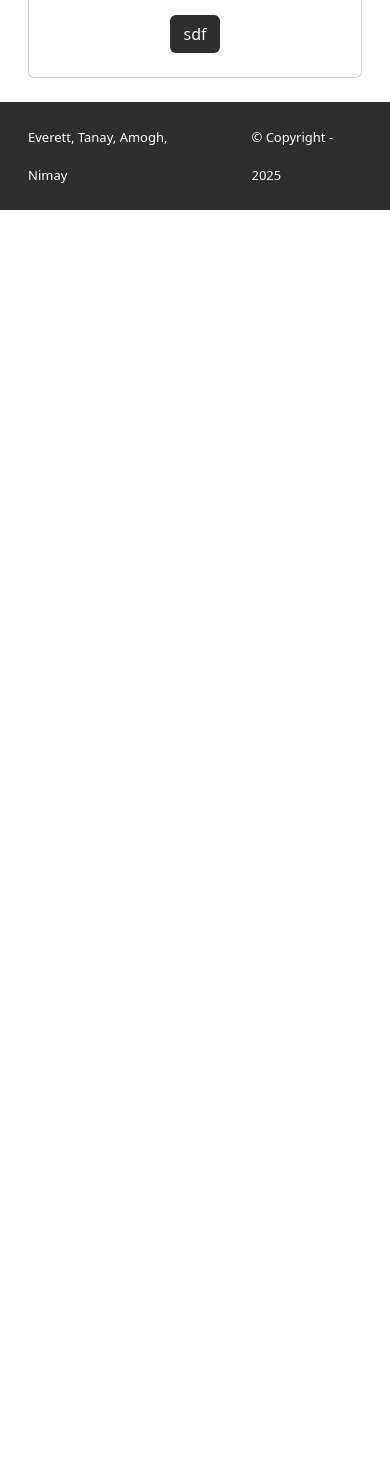
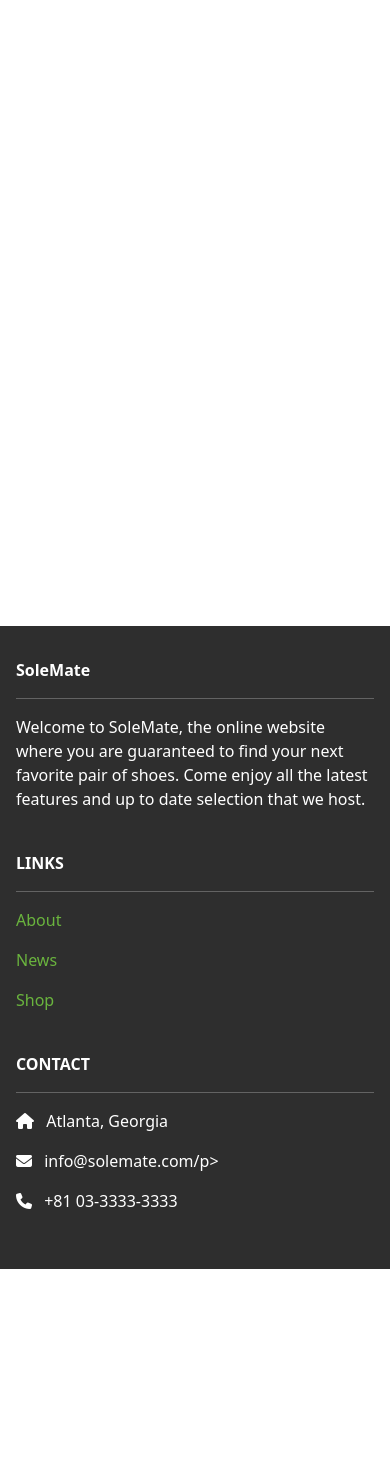
Before and after one commit to epollard9/SoleMate, a Django app: page /shop/ in a window 390 px wide. Shown: the part 1759-3229 px from the top of the page. Before the commit the page ends 1969 px from the top, so only its background shows below. Run offline with Django 5.2, Linux system fonts and the light colour scheme; data comes from the database, SQL or seed files in the repository; both versions use the stored data as it was after the commit; some libraries are stand-ins or nearby versions.

Commit message:
Started revamping UI

```diff
--- a/SoleMate/static/css/style.css
+++ b/SoleMate/static/css/style.css
@@ -1,6 +1,5 @@
 .bg-index{
-    background: url("/static/img/background.jpg") no-repeat
-    fixed;
+  color: #FFFEF6;
   background-size: 100% auto;
 }
 .navbar a.nav-link {
@@ -10,10 +9,11 @@
   background-color: #2E2E2E !important;
 }
 .ms-footer {
-  background-color: #202020;
+  margin-top: auto;
+  background-color: #FFFEF6;
 }
 .ms-footer p {
-  color: #7F7F7F;
+  color: #FFFEF6;
   font-size: 13px;
 }
 .ms-footer a:hover {
@@ -21,6 +21,7 @@
   text-decoration: none;
 }
 .ms-footer-bottom span{
+  color: #FFFEF6;
   font-size: 13px;
   line-height: 38px;
 }
@@ -41,3 +42,23 @@
   width: fit-content;
   max-height: 400px;
 }
+
+.flex-wrapper {
+  min-height: 100vh !important;
+  flex-direction: column;
+  justify-content: flex-start;
+}
+.body {
+  min-height: 100vh;
+  display: flex;
+  flex-direction: column;
+}
+
+.footer {
+  margin-top: auto;
+  height: 100vh !important;
+}
+
+.mainBody {
+  min-height: 100vh;
+}
--- a/SoleMate/templates/base.html
+++ b/SoleMate/templates/base.html
@@ -1,6 +1,7 @@
 <!DOCTYPE html>
 <html>
   {% load static %}
+  <div class = "flex-wrapper mainBody">
   <head>
     <title>{{ template_data.title }}</title>
     <link href="https://cdn.jsdelivr.net/npm/bootstrap@5.3.3/dist/css/bootstrap.min.css" rel="stylesheet" crossorigin="anonymous">
@@ -11,9 +12,9 @@
     <meta name="viewport" content="width=device-width, initial-scale=1" />
   </head>
 
-  <body>
+  <body class = "body">
     <!-- Header -->
-    <nav class="p-3 navbar navbar-dark bg-dark navbar-expand-lg">
+    <nav class="p-3 navbar navbar-dark bg-light navbar-expand-lg">
       <div class="container">
          <a class="navbar-brand" href="{% url 'home.index' %}">
           <img src="{% static 'img/logo.png' %}" alt="logo" height="40" />
@@ -24,20 +25,20 @@
         </button>
         <div class="collapse navbar-collapse" id="navbarNavAltMarkup">
           <div class="navbar-nav ms-auto navbar-ml">
-            <a class="nav-link" href="{% url 'home.about' %}">About</a>
-            <a class="nav-link" href="{% url 'home.news' %}">News</a>
-            <a class="nav-link" href="{% url 'shop.index' %}">Shop</a>
-            <a class="nav-link" href="{% url 'cart.view_cart' %}">Cart</a>
-            <div class="vr bg-white mx-2 d-none
+            <a class="nav-link bg-dark" href="{% url 'home.about' %}">About</a>
+            <a class="nav-link bg-dark" href="{% url 'home.news' %}">News</a>
+            <a class="nav-link bg-dark" href="{% url 'shop.index' %}">Shop</a>
+            <a class="nav-link bg-dark" href="{% url 'cart.view_cart' %}">Cart</a>
+            <div class="vr bg-light mx-2 d-none
             d-lg-block"></div>
             {% if user.is_authenticated %}
-            <a class="nav-link"
+            <a class="nav-link bg-dark"
               href="{% url 'accounts.logout' %}">Logout ({{
               user.username }})</a>
             {% else %}
-            <a class="nav-link"
+            <a class="nav-link bg-dark"
               href="{% url 'accounts.login' %}">Login</a>
-            <a class="nav-link"
+            <a class="nav-link bg-dark"
               href="{% url 'accounts.signup' %}">
               Sign Up
             </a>
@@ -55,9 +56,9 @@
     </div>
 
     <!-- Footer -->
-    <section class="p-3 ms-footer d-none d-md-block">
-      <div class="container">
-        <div class="row mt-3 text-white">
+    <footer class="footer">
+    <section class="p-3 ms-footer-bottom bg-dark">
+      <div class="row mt-3 text-white">
           <div class="col-md-6 col-lg-6 col-xl-6 mx-auto mb-4">
             <b>SoleMate</b>
             <hr />
@@ -80,20 +81,9 @@
             <p><i class="fas fa-phone me-2"></i> +81 03-3333-3333</p>
           </div>
         </div>
-      </div>
     </section>
-    <section class="p-3 ms-footer-bottom bg-dark">
-      <div class="container d-flex justify-content-between">
-        <div class="me-5 text-white">
-          <span>
-            Everett, Tanay, Amogh, Nimay
-          </span>
-        </div>
-        <div class="text-white">
-          <span>© Copyright - 2025</span>
-        </div>
-      </div>
-    </section>
+    </footer>
     <!-- Footer -->
   </body>
+  </div>
 </html>
--- a/home/templates/home/index.html
+++ b/home/templates/home/index.html
@@ -1,6 +1,6 @@
 {% extends 'base.html' %}
 {% block content %}
-<header class="masthead bg-index text-white text-center py-4">
+<header class="masthead text-black text-center py-4">
   <div class="container d-flex align-items-center flex-column pt-2">
     <h2>SoleMate</h2>
     <p>Where to find the most popular shoes</p>
--- a/home/templates/home/news.html
+++ b/home/templates/home/news.html
@@ -1,6 +1,6 @@
 {% extends 'base.html' %}
 {% block content %}
-<header class="masthead bg-index text-white text-center py-4">
+<header class="masthead text-black text-center py-4">
   <div class="container d-flex align-items-center flex-column pt-2">
     <h2>SoleMate News</h2>
     <p>Where to find the most recent news</p>
--- a/shop/templates/shop/index.html
+++ b/shop/templates/shop/index.html
@@ -1,43 +1,98 @@
 {% extends 'base.html' %}
 {% block content %}
 {% load static %}
-<div class="p-3">
+<style>
+  .container {
+  display: grid;
+  grid-template-areas:
+    "header header"
+    "menu content"
+    "footer footer";
+  grid-template-columns: 1fr 3fr;
+  gap: 5px;
+  background-color: #7F7F7F;
+  padding: 5px;
+}
+.container > div {
+  background-color: white;
+  padding: 10px;
+}
+.container > div.header {
+  background-color: #6ab43e;
+  grid-area: header;
+  text-align: center;
+}
+.container > div.menu {
+  grid-area: menu;
+}
+.container > div.content {
+  grid-area: content;
+}
+.container > div.footer {
+  background-color: #2E2E2E;
+  grid-area: footer;
+}
+</style>
   <div class="container">
+    <div class="menu">
       <div class="row mt-3">
         <div class="col mx-auto mb-3">
-        <h2>List of Shoes</h2>
+          <h2>Products</h2>
           <hr />
           <p class="card-text">
+            <div>Size:</div>
+            <select class="form-select" name="sizeFilter" aria-label="Default select example">
+            <option selected>Select Size</option>>
+            {% for size in template_data.sizes %}
+            <option> {{size}} </option>
+            {% endfor %}
+            </select>
+            <div>Price:</div>
+            <select class="form-select" name="sizeFilter" aria-label="Default select example">
+            <option selected>Select Price Range</option>>
+              <option> $0-$20</option>>
+              <option> $20-$40</option>>
+              <option> $40-$60</option>>
+              <option> $60-$80</option>>
+              <option> $80-$100</option>>
+            </select>
+          <div>Brands</div>
+          {% for shoe in template_data.shoes %}
+            <div class="row">
+              <span>
+                <input type="checkbox" id={{shoe.brand}} name={{shoe.brand}} value={{shoe.brand}}> <label for={{shoe.brand}}> {{shoe.brand}}</label>
+              </span>
+            </div>{% endfor %}
+          </p>
+        </div>
+      </div>
+    </div>
+    <div class="content">
+      <div class = "row">
+        <h2>Sizes</h2>
         <form method="GET">
             <div class="row">
               <div class="col-auto">
                 <div class="input-group col-auto">
-                  <div class="input-group-text">
-                    Search</div>
-                  <input type="text" class="form-control"
-                    name="search">
+                  <div class="input-group-text">Search</div>
+                  <input type="text" class="form-control" name="search">
                   </div>
                   </div>
-              <div class="col-auto">
-                <button class="btn bg-dark text-white"
-                  type="submit">Search</button>
+                <div class="col-auto"><button class="btn bg-dark text-white" type="submit">Search</button>
               </div>
             </div>
         </form>
-        </p>
-      </div>
-    </div>
-    <div class="row">
         {% for shoe in template_data.shoes %}
         <div class="col-md-4 col-lg-3 mb-2">
           <div class="p-2 card align-items-center pt-4">
-          <img src="{{ shoe.image.url}}"
-            class="card-img-top rounded img-card-200">
+            <img src="{{shoe.image.url}}" class="card-img-top rounded img-card-200" width="75px" height="75px">
+            <div>
+              {{shoe.description}}
+            </div>
+            <div style="text-align:left"> Sizes:</div>
+            {% for size in template_data.sizes %} {{size}} {% endfor %}
             <div class="card-body text-center">
-              <a href="{% url 'shop.show' id=shoe.shoe_number %}"
-              class="btn bg-dark text-white">
-                {{ shoe.name }}
-              </a>
+              <a href="{% url 'shop.show' id=shoe.shoe_number %}" class="btn bg-dark text-white"> {{ shoe.name }} </a>
             </div>
           </div>
         </div>
@@ -45,4 +100,7 @@
       </div>
     </div>
   </div>
-{% endblock content %}
+  <div style="flex-grow:1"></div>
+<footer>
+<div class = "footer"> {% endblock content %} </div>
+</footer>
--- a/shop/urls.py
+++ b/shop/urls.py
@@ -4,4 +4,7 @@ from . import views
 urlpatterns = [
     path('', views.index, name='shop.index'),
     path('<int:id>/', views.show, name='shop.show'),
+    path('<int:id>/review/create/', views.create_review, name='shop.create_review'),
+    path('<int:id>/review/<int:review_id>/edit/', views.edit_review, name='shop.edit_review'),
+    path('<int:id>/review/<int:review_id>/delete/', views.delete_review, name='shop.delete_review'),
 ]
--- a/shop/views.py
+++ b/shop/views.py
@@ -1,22 +1,67 @@
-from django.shortcuts import render
-from .models import Shoe
+from django.shortcuts import render, redirect, get_object_or_404
+from .models import Shoe, Size, Review
+from django.contrib.auth.decorators import login_required
 # Create your views here.
 def index(request):
     search_term = request.GET.get('search')
     if search_term:
-        movies = Shoe.objects.filter(name__icontains=search_term)
+        shoes = Shoe.objects.filter(name__icontains=search_term)
     else:
-        movies = Shoe.objects.all()
+        shoes = Shoe.objects.all()
     template_data = {}
     template_data['title'] = 'Shoes'
-    template_data['shoes'] = movies
+    template_data['shoes'] = shoes
+    template_data['sizes'] = Size.objects.all()
     return render(request, 'shop/index.html',
                   {'template_data': template_data})
 
 def show(request, id):
     shoe = Shoe.objects.get(shoe_number=id)
+    reviews = Review.objects.filter(shoe=shoe)
     template_data = {}
     template_data['title'] = shoe.name
     template_data['shoe'] = shoe
+    template_data['sizes'] = Size.objects.all()
+    template_data['reviews'] = reviews
     return render(request, 'shop/show.html',
                   {'template_data': template_data})
+
+
+@login_required
+def create_review(request, id):
+    if request.method == 'POST' and request.POST['comment'] != '':
+        shoe = Shoe.objects.get(shoe_number=id)
+        review = Review()
+        review.comment = request.POST['comment']
+        review.shoe = shoe
+        review.user = request.user
+        review.rating = 2
+        review.save()
+        return redirect('shop.show', shoe_number=id)
+    else:
+        return redirect('shop.show', shoe_number=id)
+
+@login_required
+def edit_review(request, id, review_id):
+    review = get_object_or_404(Review, shoe_number=review_id)
+    if request.user != review.user:
+        return redirect('shop.show', shoe_number=id)
+
+    if request.method == 'GET':
+        template_data = {}
+        template_data['title'] = 'Edit Review'
+        template_data['review'] = review
+        return render(request, 'shop/edit_review.html', {'template_data': template_data})
+    elif request.method == 'POST' and request.POST['comment'] != '':
+        review = Review.objects.get(shoe_number=review_id)
+        review.comment = request.POST['comment']
+        review.save()
+        return redirect('shop.show', shoe_number=id)
+    else:
+        return redirect('shop.show', shoe_number=id)
+
+@login_required
+def delete_review(request, id, review_id):
+    review = get_object_or_404(Review, id=review_id, user=request.user)
+    review.delete()
+    return redirect('shop.show', id=id)
```
Also changed, not shown: shop/templates/shop/edit_review.html (added, +10 -0 lines), shop/templates/shop/show.html (+60 -5 lines), db.sqlite3, shop/templates/shop/filters.js (added). Lines whose indentation alone changed are shown as unchanged.
